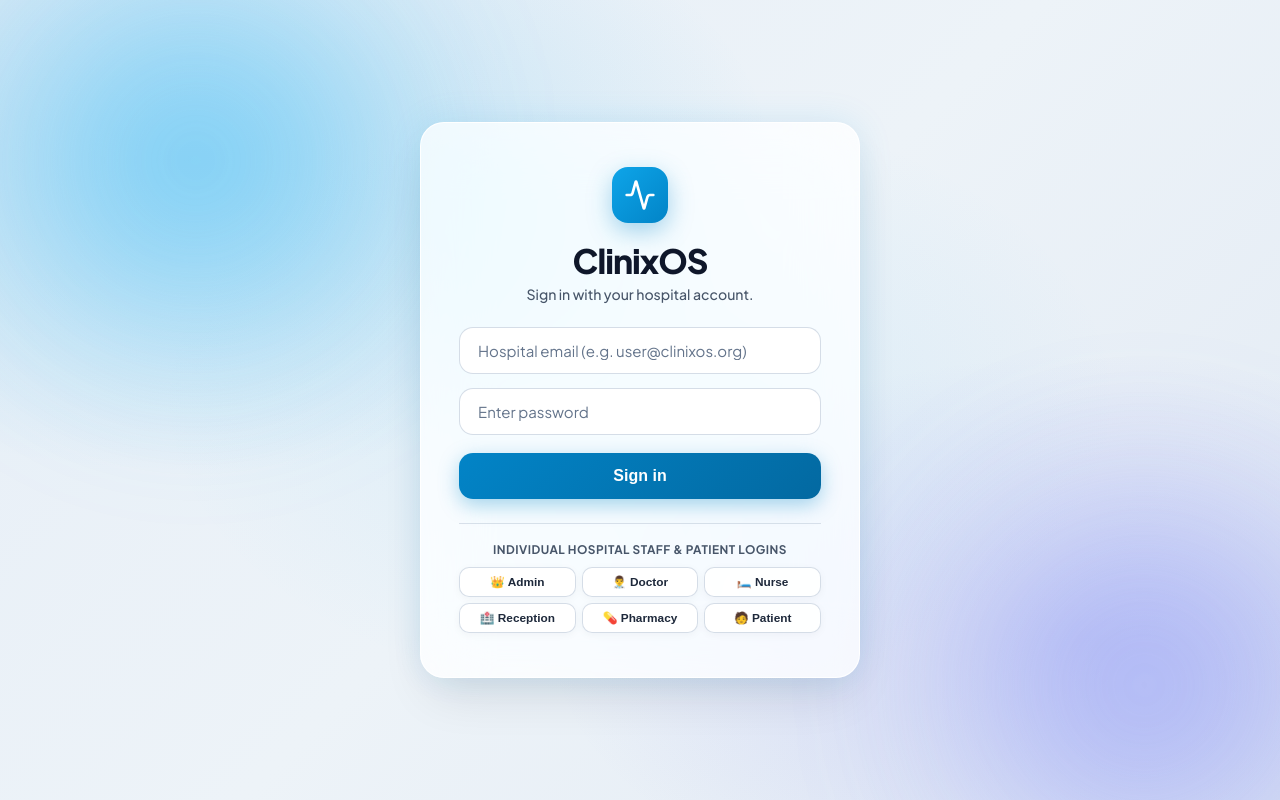
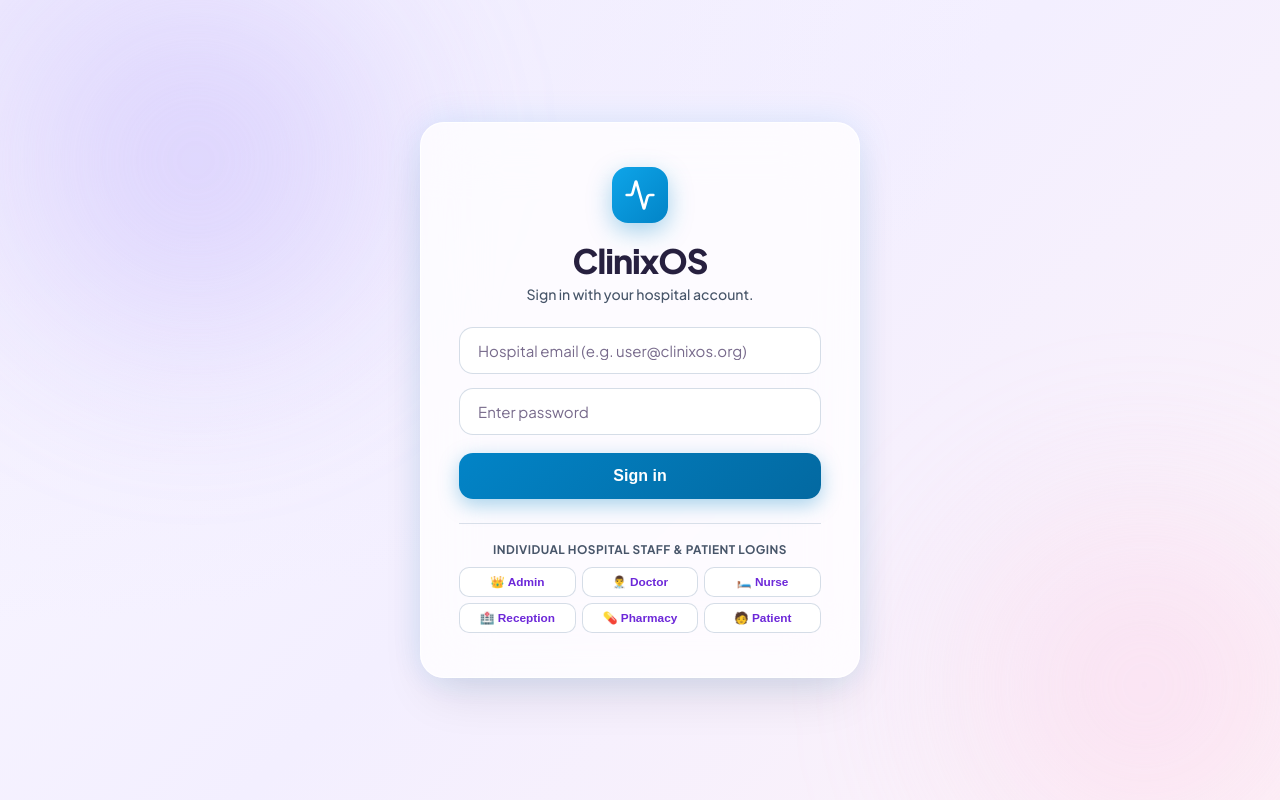
Before and after one commit to aayush01014/clinixos-cicd, a React (Vite) app in the folder client/: page / in a window 1280 px wide. Built offline with nearby package versions, Linux system fonts and the light colour scheme; no server answers.

Commit message:
Apply light lavender theme and rounded card styling

```diff
--- a/client/src/index.css
+++ b/client/src/index.css
@@ -295,3 +295,133 @@ select.glass-input option {
 ::-webkit-scrollbar-thumb:hover {
   background: var(--cyan-primary);
 }
+/* Light Lavender Theme */
+:root {
+  --canvas-bg: #f5f3ff;
+  --glass-bg: rgba(255, 255, 255, 0.94);
+  --glass-bg-hover: #ffffff;
+  --glass-modal: #ffffff;
+  --glass-card-inner: #ede9fe;
+
+  --glass-border: #e9e2fa;
+  --glass-border-subtle: #ddd6fe;
+  --glass-border-bright: #c4b5fd;
+  --glass-border-glow: rgba(124, 58, 237, 0.2);
+
+  --cyan-primary: #7c3aed;
+  --cyan-vibrant: #8b5cf6;
+  --cyan-accent: #7c3aed;
+  --blue-primary: #6366f1;
+  --indigo-primary: #a855f7;
+
+  --text-main: #27203f;
+  --text-secondary: #44365e;
+  --text-muted: #6b5c80;
+  --text-dim: #786b8c;
+
+  --glass-shadow: 0 8px 28px rgba(91, 33, 182, 0.07);
+}
+
+.ambient-mesh {
+  background:
+    radial-gradient(
+      ellipse at top left,
+      #ede9fe 0%,
+      transparent 55%
+    ),
+    linear-gradient(135deg, #faf8ff, #f3efff, #fdf2f8);
+}
+
+.ambient-orb-1 {
+  background: radial-gradient(circle, #c4b5fd, transparent 70%);
+}
+
+.ambient-orb-2 {
+  background: radial-gradient(circle, #fbcfe8, transparent 70%);
+}
+
+.header-container {
+  background: rgba(255, 255, 255, 0.96) !important;
+  border-bottom: 1px solid #ddd6fe !important;
+  box-shadow: 0 4px 20px rgba(91, 33, 182, 0.06) !important;
+}
+
+.header-container button:not(.glass-btn) {
+  color: #6b5c80 !important;
+  border-radius: 12px 12px 0 0;
+}
+
+.header-container button[style*="2.5px solid rgb(2, 132, 199)"] {
+  background: #ede9fe !important;
+  color: #7c3aed !important;
+  border-bottom-color: #7c3aed !important;
+}
+
+.glass-panel {
+  border-radius: 24px;
+  border: 1px solid #e9e2fa;
+  box-shadow: var(--glass-shadow);
+}
+
+.glass-panel:hover {
+  border-color: #c4b5fd;
+  box-shadow: 0 12px 32px rgba(91, 33, 182, 0.12);
+}
+
+.glass-btn {
+  background: linear-gradient(135deg, #8b5cf6, #7c3aed);
+  border-radius: 14px;
+  box-shadow: 0 4px 12px rgba(124, 58, 237, 0.2);
+}
+
+.glass-btn:hover {
+  background: linear-gradient(135deg, #7c3aed, #6d28d9);
+  box-shadow: 0 6px 18px rgba(124, 58, 237, 0.28);
+}
+
+.glass-btn-secondary {
+  background: #ffffff;
+  color: #6d28d9 !important;
+  border-color: #ddd6fe;
+  box-shadow: none;
+}
+
+.glass-btn-secondary:hover {
+  background: #ede9fe;
+  color: #5b21b6 !important;
+  border-color: #a78bfa;
+}
+
+.glass-input {
+  background: #faf8ff;
+  border-color: #ddd6fe;
+  border-radius: 14px;
+}
+
+.glass-input:focus {
+  background: #ffffff;
+  border-color: #8b5cf6;
+  box-shadow: 0 0 0 3px rgba(139, 92, 246, 0.12);
+}
+
+.glass-btn-danger {
+  background: #fff1f2;
+  color: #be123c !important;
+  border-color: #fecdd3;
+  box-shadow: none;
+}
+
+.glass-btn-danger:hover {
+  background: #e11d48;
+  color: #ffffff !important;
+}
+
+footer {
+  background: #ede9fe;
+  border-top: 1px solid #ddd6fe !important;
+  color: #6b5c80 !important;
+}
+
+::-webkit-scrollbar-thumb {
+  background: #c4b5fd;
+}
```
